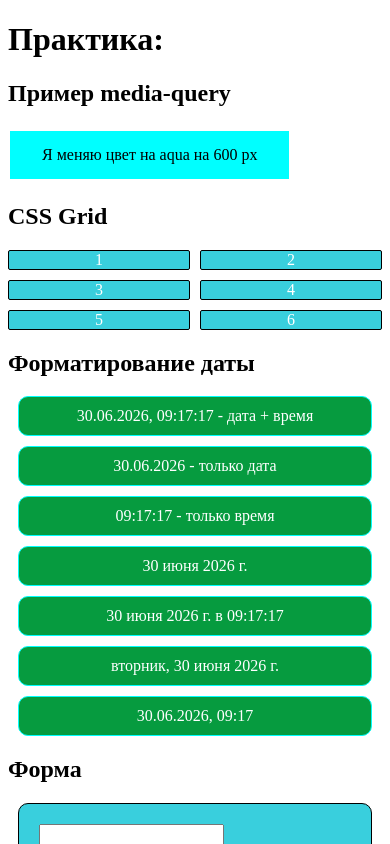
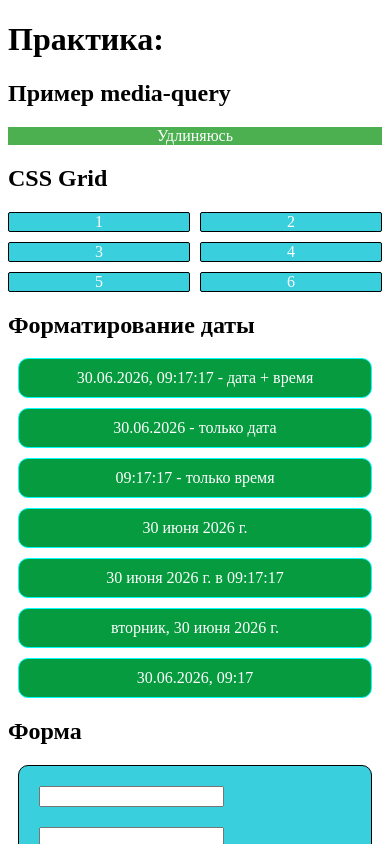
Before and after one commit to StepanBugaevskii/PracticeAstral, a React (Vite) app: page / in a window 390 px wide. Shown: the top 844 px of the page. Built offline with nearby package versions, Linux system fonts and the light colour scheme.

Commit message:
Media-query

```diff
--- a/src/myBlock/Block.tsx
+++ b/src/myBlock/Block.tsx
@@ -1,4 +1,4 @@
 import "./styles.css";
 export const Block = () => {
-	return <div className="myBlock">Я меняю цвет на aqua на 600 px</div>;
+	return <div className="myBlock">Удлиняюсь</div>;
 };
--- a/src/myBlock/styles.css
+++ b/src/myBlock/styles.css
@@ -2,18 +2,22 @@
     background-color: #4CAF50;
     border: none;
     color: white;
-    padding: 15px 32px;
     text-align: center;
     text-decoration: none;
     display: inline-block;
     font-size: 16px;
-    margin: 4px 2px;
     cursor: pointer;
+    width: 50%;
+}
+
+@media (max-width: 1024px) {
+    .myBlock {
+        width: 70%;
+    }
 }
 
 @media (max-width: 600px) {
     .myBlock {
-        background-color:aqua;
-        color: black;
+        width: 100%;
     }
 }
```
